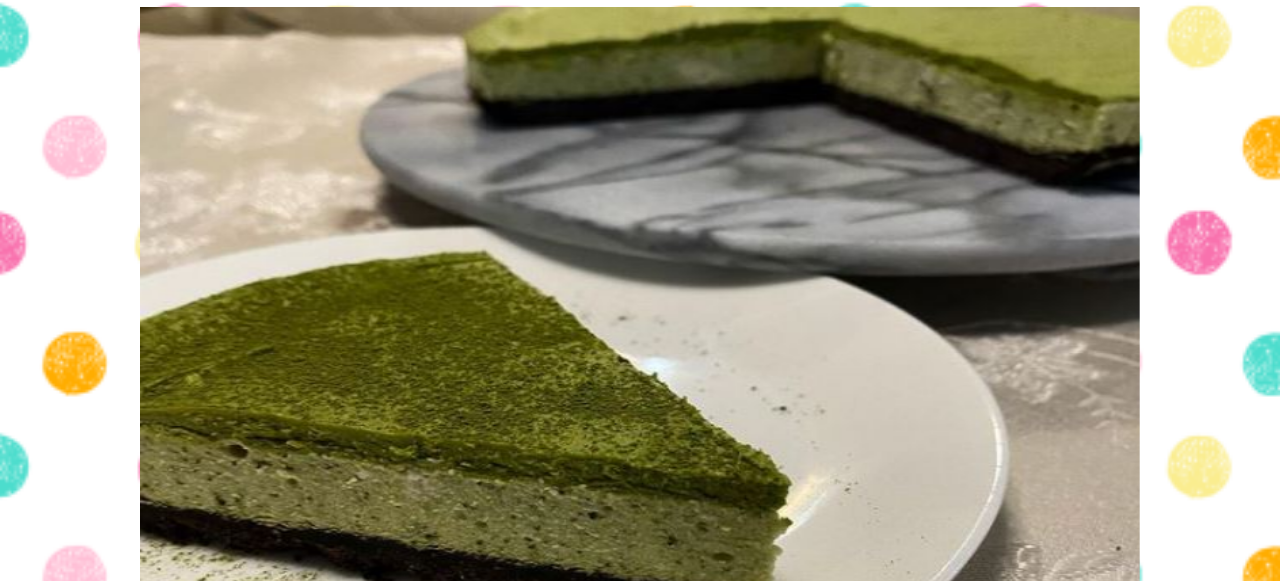
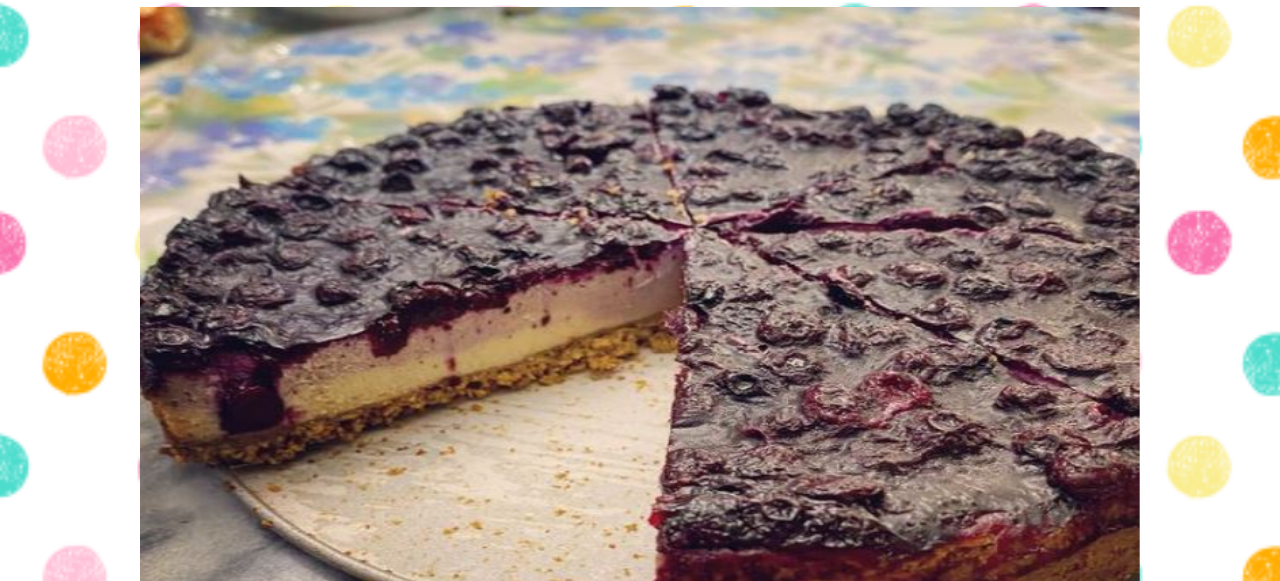
Before and after one commit to cassy-dalil/ga-final-project.github.io, a plain HTML site: page index.html in a window 1280 px wide. Shown: the part 219-800 px from the top of the page. Drawn offline with nearby package versions, Linux system fonts and the light colour scheme.

Commit message:
updated first carousel image

```diff
--- a/index.html
+++ b/index.html
@@ -71,7 +71,7 @@
                     <div id="carouselExampleFade" class="carousel slide carousel-fade" data-bs-ride="carousel">
                         <div class="carousel-inner">
                           <div class="carousel-item active">
-                            <img src="./css/images/cakes/matcha-cheesecake-oreo-cookiecrust.JPG" class="d-block w-100" alt="...">
+                            <img src="./css/images/cakes/vegan-blueberry-cheesecake.JPG" class="d-block w-100" alt="...">
                           </div>
                           <div class="carousel-item">
                             <img src="./css/images/cookies/white-chocolate-macadamia-nut-cookies.JPG" class="d-block w-100" alt="...">
```
Also changed, not shown: css/menu.css (+7 -7 lines).
